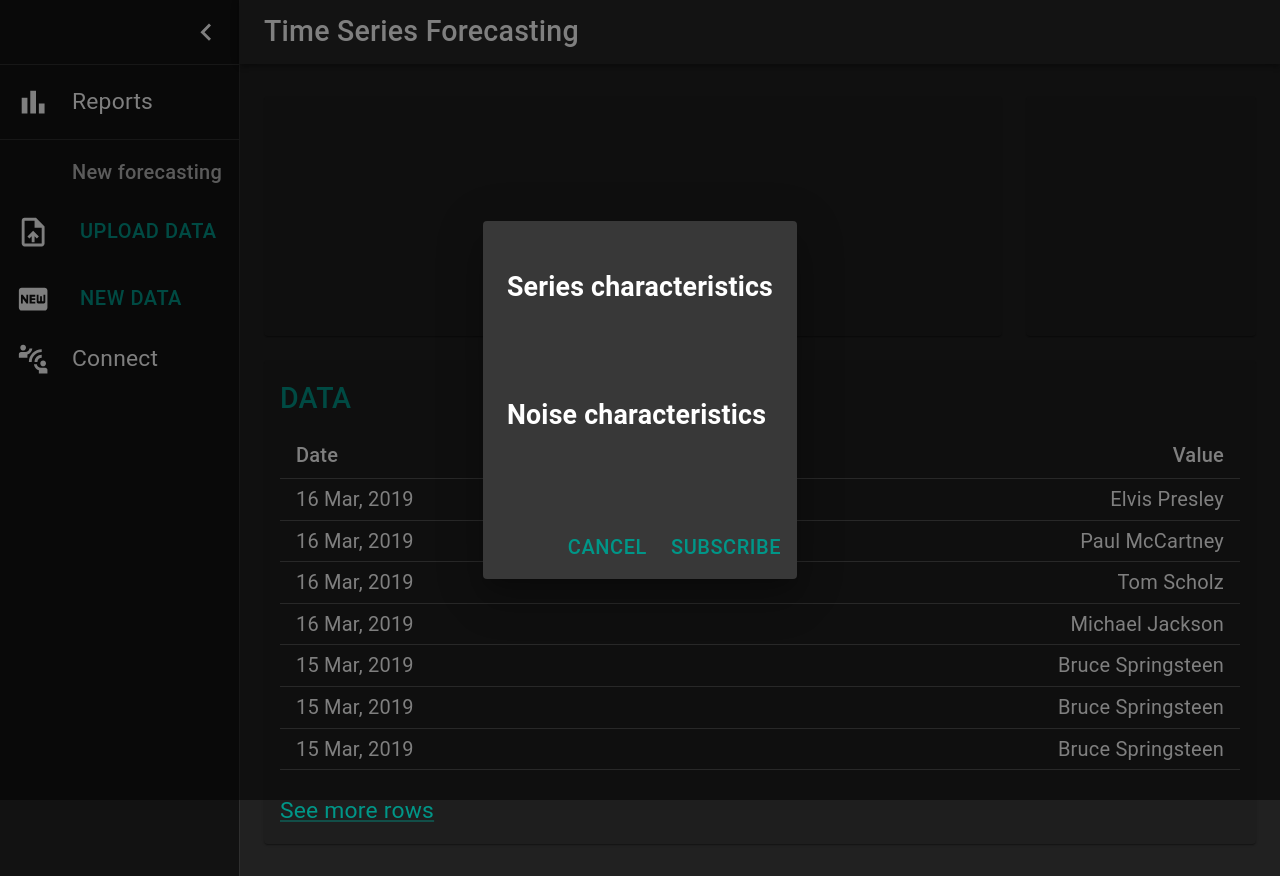
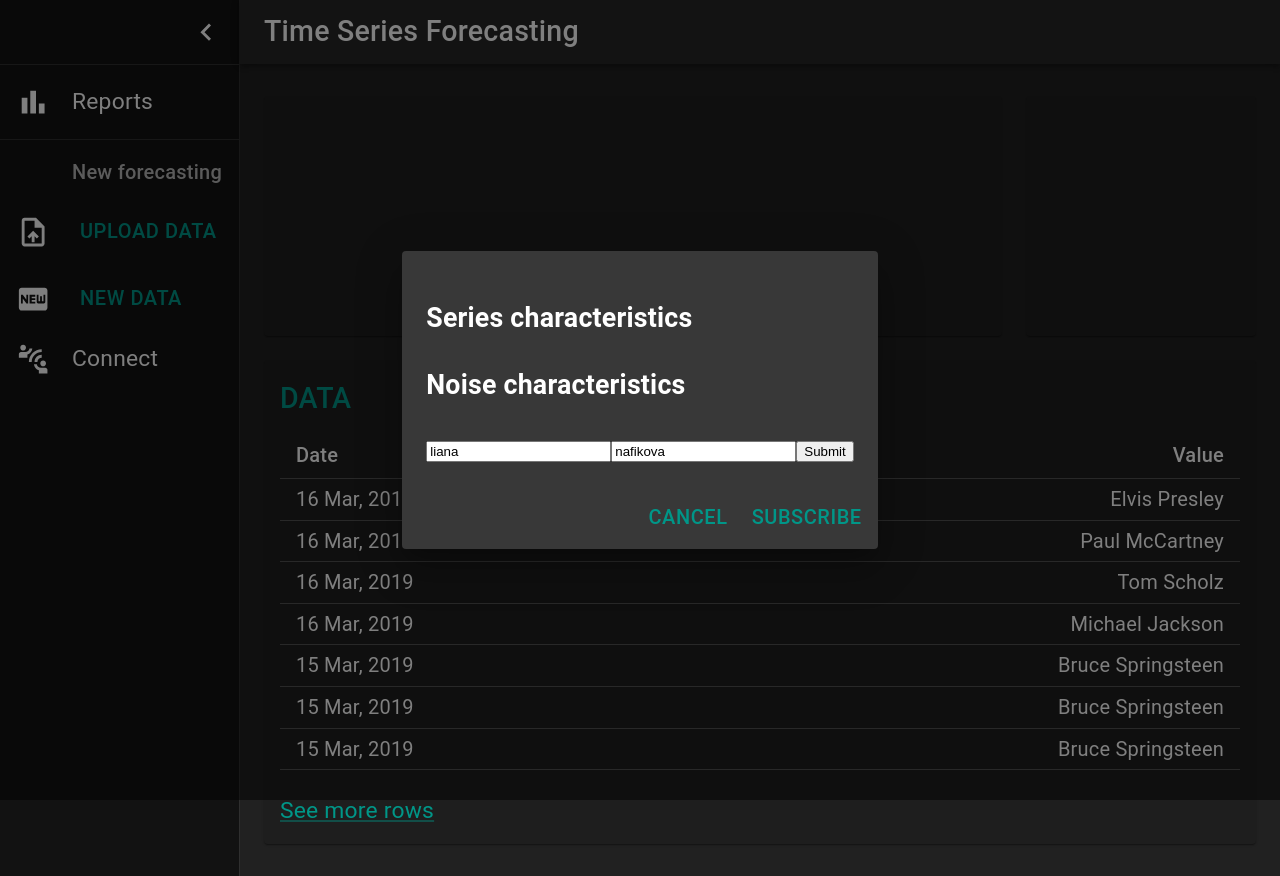
Before and after one commit to Liana2707/TimeSeriesForecasting, a React (Create React App) app in the folder client/: page / in a window 1280 px wide. Both pictures are taken after a click on the button "NEW DATA". Built offline with nearby package versions, Linux system fonts and the light colour scheme.

Commit message:
Data exchange between server and form on client

```diff
--- a/client/src/components/AlertDialogSlide.js
+++ b/client/src/components/AlertDialogSlide.js
@@ -7,6 +7,7 @@ import DialogContent from '@mui/material/DialogContent';
 import RadioGroup from '@mui/material/RadioGroup';
 import FormControl from '@mui/material/FormControl';
 import Button from '@mui/material/Button';
+import GenerateForm from './GenerateForm';
 
 function AlertDialogSlide() {
     const [open, setOpen] = React.useState(false);
@@ -19,6 +20,27 @@ function AlertDialogSlide() {
       setOpen(false);
     };
 
+    const handleFormSubmit = async (formData) => {
+      try {
+        const response = await fetch('/', {
+          method: 'POST',
+          headers: {
+            'Content-Type': 'application/json',
+          },
+          body: JSON.stringify(formData),
+        });
+
+        if (!response.ok) {
+          throw new Error('Network response was not ok');
+        }
+
+        const result = await response.json();
+        console.log('Server response:', result);
+      } catch (error) {
+        console.error('Error submitting form:', error);
+      }
+    };
+
     return (
       <div>
         <Button onClick={handleClickOpen} component="label" variant="text">
@@ -27,32 +49,13 @@ function AlertDialogSlide() {
         <Dialog
           open={open}
           onClose={handleClose}
-          PaperProps={{
-            component: 'form',
-            onSubmit: (event) => {
-              event.preventDefault();
-              const formData = new FormData(event.currentTarget);
-              const formJson = Object.fromEntries(formData.entries());
-              const email = formJson.email;
-              console.log(email);
-              handleClose();
-            },
-          }}
         >
           <DialogContent>
             <h3>Series characteristics</h3>
-            <FormControl>
-              <RadioGroup>
 
-              </RadioGroup>
-            </FormControl>
 
             <h3>Noise characteristics</h3>
-            <FormControl>
-              <RadioGroup>
-
-              </RadioGroup>
-            </FormControl>
+            <GenerateForm onFormSubmit={handleFormSubmit}/>
 
 
           </DialogContent>
--- /dev/null
+++ b/client/src/components/GenerateForm.js
@@ -0,0 +1,32 @@
+import React, { useState } from 'react';
+
+const GenerateForm = ({ onFormSubmit }) => {
+  const [formData, setFormData] = useState({
+    fieldName: 'liana',
+    anotherField: 'nafikova',
+  });
+
+  const handleChange = (e) => {
+    const { name, value } = e.target;
+    setFormData((prevData) => ({
+      ...prevData,
+      [name]: value,
+    }));
+  };
+
+  const handleSubmit = (e) => {
+    e.preventDefault();
+    onFormSubmit(formData);
+  };
+
+  return (
+    <form onSubmit={handleSubmit}>
+      <input type="text" name="fieldName" value={formData.fieldName} onChange={handleChange} />
+      <input type="text" name="anotherField" value={formData.anotherField} onChange={handleChange} />
+
+      <button type="submit">Submit</button>
+    </form>
+  );
+};
+
+export default GenerateForm;
```
Also changed, not shown: 1 other file (tests, documents, lock files or other folders).
